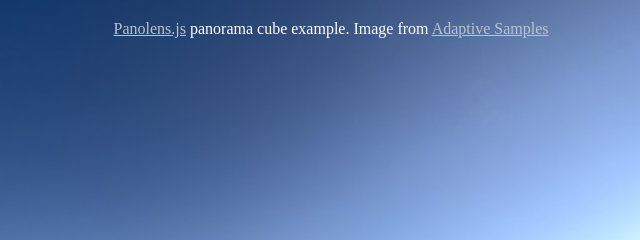
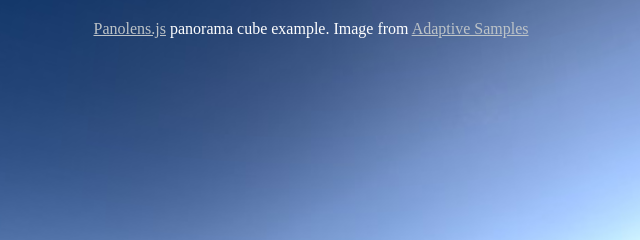
Before and after one commit to pchen66/panolens.js, a website: page examples/panorama_basic.html in a window 1280 px wide. Shown: the top 240 px of the page, 329-969 px from the left. Drawn offline with Linux system fonts and the light colour scheme; animation ran at ten frames a second.

Commit message:
Fix css style

```diff
--- a/examples/panorama_basic.html
+++ b/examples/panorama_basic.html
@@ -20,7 +20,7 @@
         position: absolute;
         text-align: center;
         width: 100%;
-        padding: 20px;
+        padding: 20px 0;
         color: #fff;
       }
     </style>
```
Also changed, not shown: examples/panorama_cube.html (+1 -1 lines), examples/panorama_googlestreetview.html (+1 -1 lines), examples/panorama_infospot.html (+1 -1 lines), examples/panorama_linking.html (+1 -1 lines), examples/panorama_video.html (+1 -1 lines), 1 other file.
